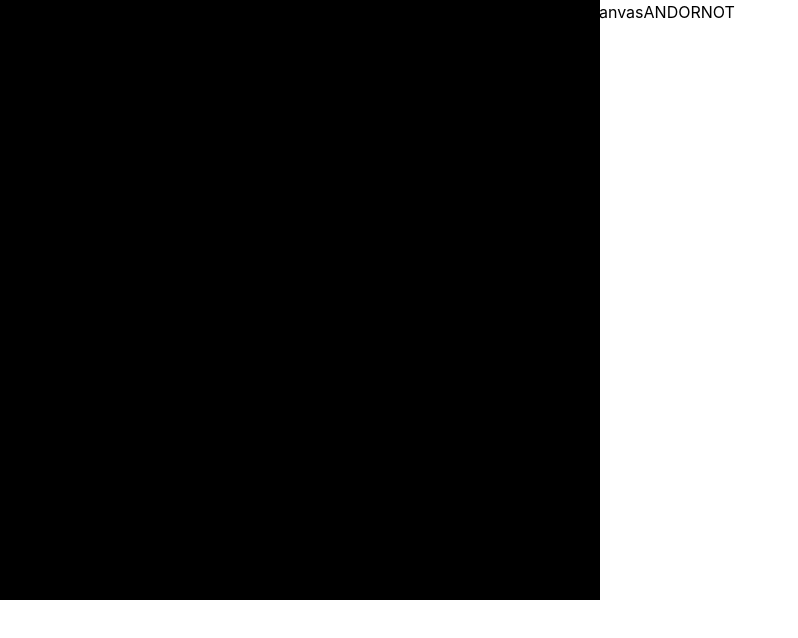
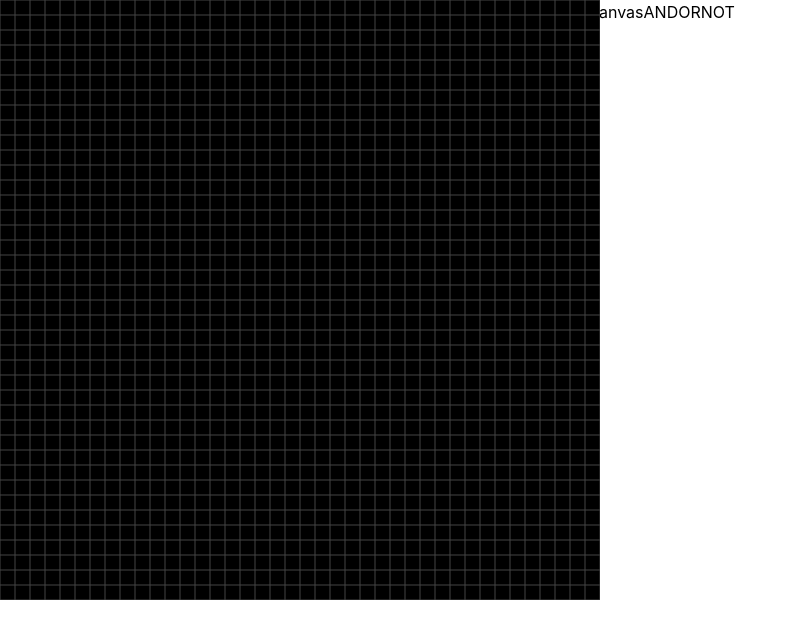
Before and after one commit to timshicha/toolbox, a React (Create React App) app in the folder fe/: page / in a window 1280 px wide. Shown: the top 638 px of the page, without its empty margins (0-798 px from the left). Built offline with nearby package versions, Linux system fonts and the light colour scheme.

Commit message:
separate canvas and class for grid

```diff
--- a/fe/src/LogicCircuit.jsx
+++ b/fe/src/LogicCircuit.jsx
@@ -6,7 +6,7 @@ const TOTAL_SIZE = CANVAS_SIZE * CELL_SIZE
 
 class GateDrawer {
 
-    // Default configurations for the gate drawer
+    // Configure the gate drawer (colors, width)
     constructor(scale=null, gateStrokeColor=null, gateFillColor=null, wireColor=null, powerColor=null) {
         // Set default colors if colors not chosen
         scale ? this.scale = scale : this.scale = 1;
@@ -68,29 +68,15 @@ class GateDrawer {
     }
 }
 
-function LogicCircuit() {
+class GridDrawer {
 
-    const visualCanvasRef = useRef();
-    const hintCanvasRef = useRef();
-    let clientX = 0;
-    let clientY = 0;
-    let toolInHand = 'AND';
-    const gateDrawer = new GateDrawer(CELL_SIZE);
+    // Congifure the grid drawer
+    constructor(lineWidth=1, color="#444444") {
+        this.lineWidth = lineWidth;
+        this.color = color;
+    }
 
-    useEffect(() => {
-        // Detect if client moved their mouse
-        hintCanvasRef.current.addEventListener("mousemove", event => handleCanvasMove(event));
-        return () => {
-            if (hintCanvasRef && hintCanvasRef.current) {
-                hintCanvasRef.current.removeEventListener("mousemove", event => handleCanvasMove(event));
-            }
-        };
-    }, []);
-
-    function resetVisualCanvas() {
-        // Clear the canvas
-        const canvas = visualCanvasRef.current;
-        const context = canvas.getContext('2d');
+    resetGrid(context) {
         context.reset();
         context.beginPath();
         // Draw the horitonal lines
@@ -103,9 +89,40 @@ function LogicCircuit() {
             context.moveTo(i * CELL_SIZE, 0);
             context.lineTo(i * CELL_SIZE, CANVAS_SIZE * CELL_SIZE);
         }
-        context.strokeStyle = "#444444";
-        context.lineWidth = 1;
+        context.strokeStyle = this.color;
+        context.lineWidth = this.lineWidth;
         context.stroke();
+    }
+}
+
+function LogicCircuit() {
+
+    const gridCanvasRef = useRef();
+    const mainCanvasRef = useRef();
+    const hintCanvasRef = useRef();
+    let clientX = 0;
+    let clientY = 0;
+    let toolInHand = 'AND';
+    const gridDrawer = new GridDrawer();
+    const gateDrawer = new GateDrawer(CELL_SIZE);
+
+    useEffect(() => {
+        resetGridCanvas();
+        // Detect if client moved their mouse
+        hintCanvasRef.current.addEventListener("mousemove", event => handleCanvasMove(event));
+        return () => {
+            if (hintCanvasRef && hintCanvasRef.current) {
+                hintCanvasRef.current.removeEventListener("mousemove", event => handleCanvasMove(event));
+            }
+        };
+    }, []);
+
+    function resetMainCanvas() {
+        // Clear the canvas
+    }
+
+    function resetGridCanvas() {
+        gridDrawer.resetGrid(gridCanvasRef.current.getContext('2d'));
     }
 
     // When the user moves in the canvas, update the coords
@@ -150,10 +167,11 @@ function LogicCircuit() {
     return (
         <>
             <div className={"block h-[" + TOTAL_SIZE + "px]"}>
-                <canvas ref={visualCanvasRef} className="absolute bg-black" width={CANVAS_SIZE * CELL_SIZE} height={CANVAS_SIZE * CELL_SIZE}></canvas>
+                <canvas ref={gridCanvasRef} className="absolute bg-black" width={CANVAS_SIZE * CELL_SIZE} height={CANVAS_SIZE * CELL_SIZE}></canvas>
+                <canvas ref={mainCanvasRef} className="absolute" width={CANVAS_SIZE * CELL_SIZE} height={CANVAS_SIZE * CELL_SIZE}></canvas>
                 <canvas ref={hintCanvasRef} className="absolute" width={CANVAS_SIZE * CELL_SIZE} height={CANVAS_SIZE * CELL_SIZE}></canvas>
             </div>
-            <button onClick={resetVisualCanvas}>Clear canvas</button>
+            <button onClick={resetMainCanvas}>Clear canvas</button>
             <button onClick={() => selectTool('AND')}>AND</button>
             <button onClick={() => selectTool('OR')}>OR</button>
             <button onClick={() => selectTool('NOT')}>NOT</button>
```
